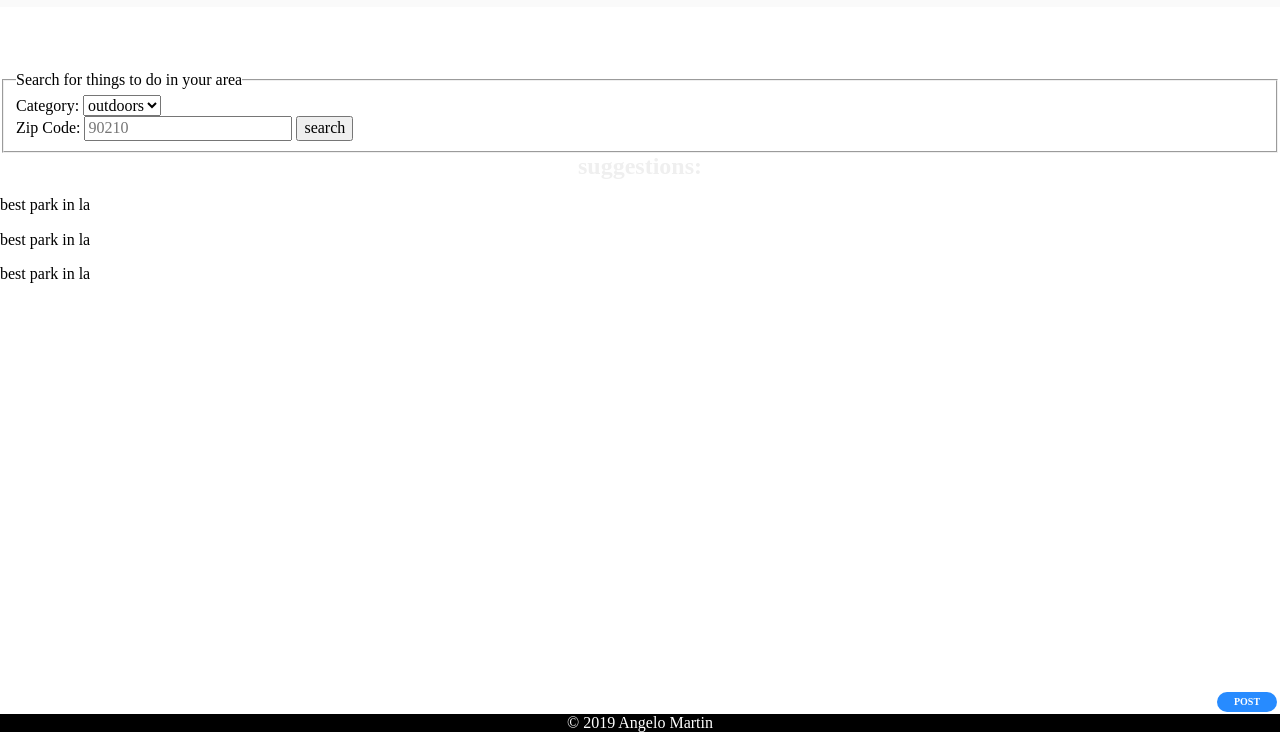
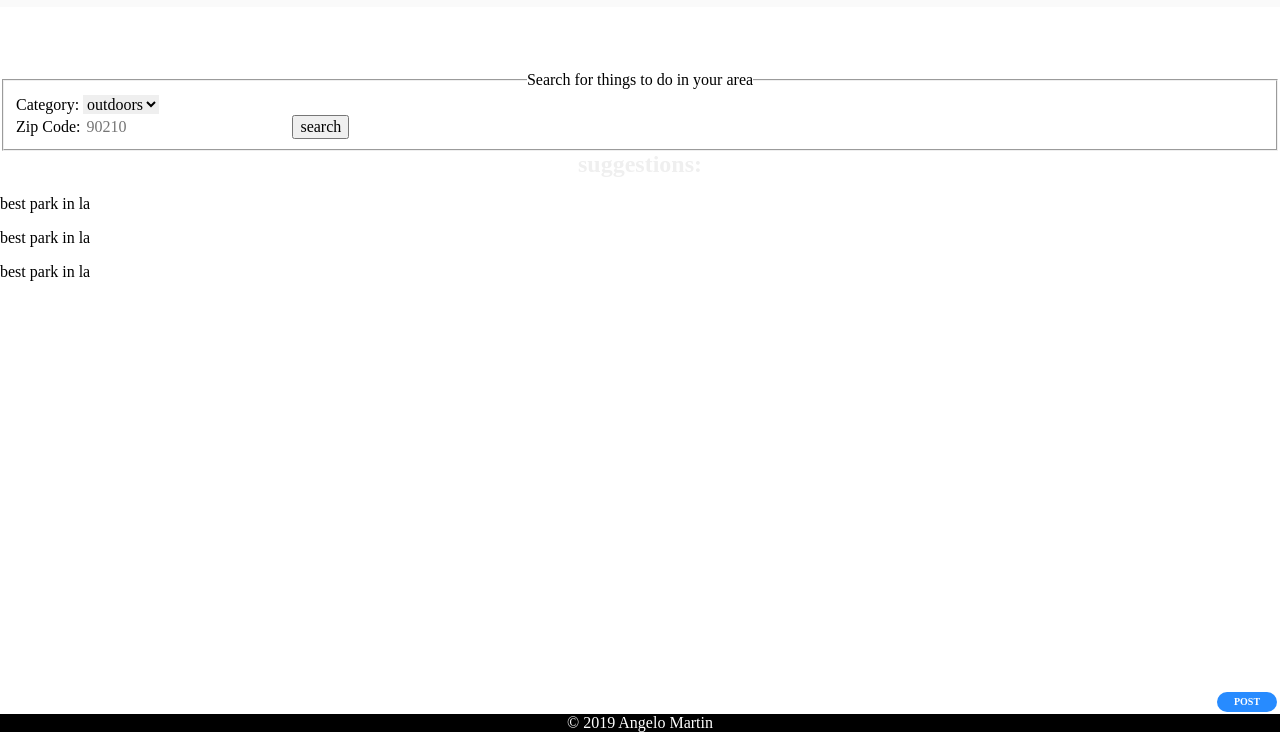
Before and after one commit to angeloqmartin/kronicles, a website: page public/index.html in a window 1280 px wide. Shown: the part 68-800 px from the top of the page. Drawn offline with nearby package versions, Linux system fonts and the light colour scheme; a web font is replaced by a local one.

Commit message:
centered fieldset legend

```diff
--- a/public/style.css
+++ b/public/style.css
@@ -21,6 +21,13 @@ h1 {
     margin: 10px;
     font-weight: 900;
     font-family: 'Roboto', sans-serif;
+}
+/* ----------------------------------------------------------------- */
+legend {
+    text-align: center;
+}
+.search-field{
+    border: black;
 }
 /* ----------------------------------------------------------------- */
 .trip-suggestions{
```
